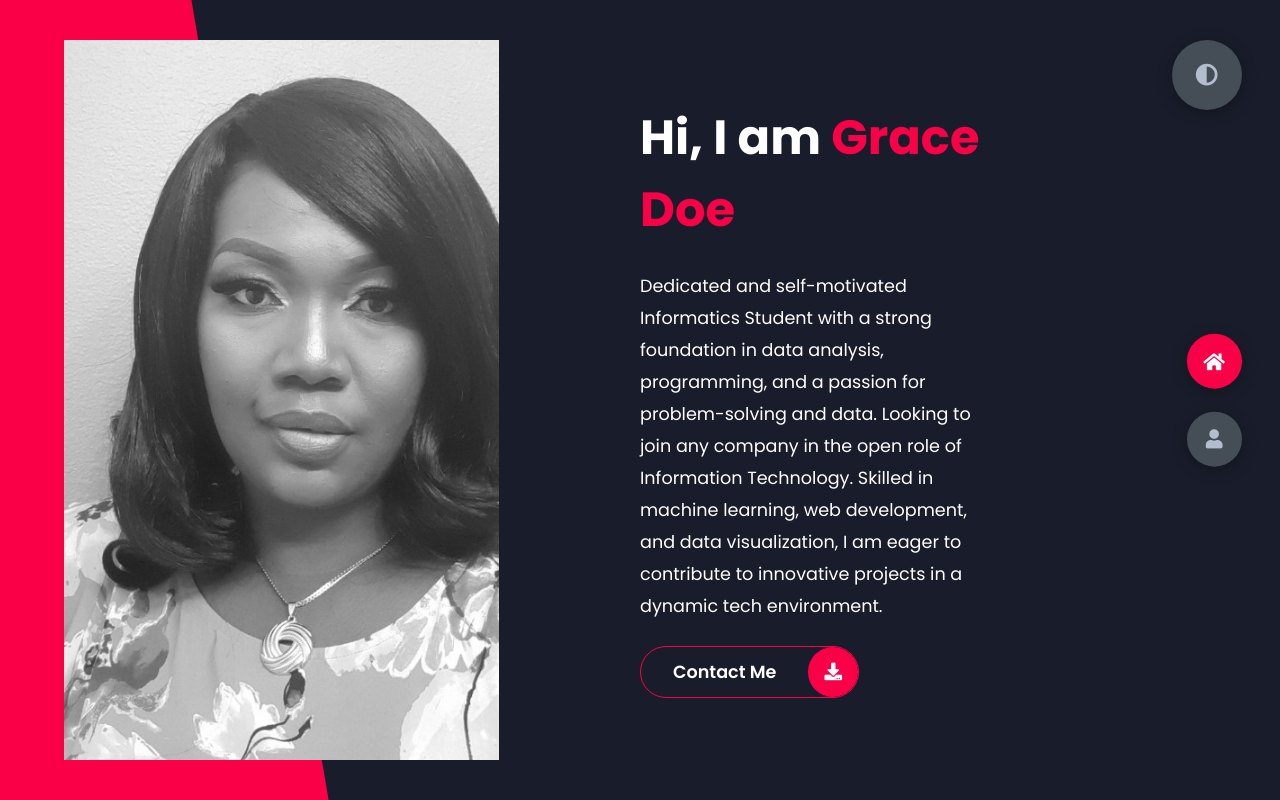
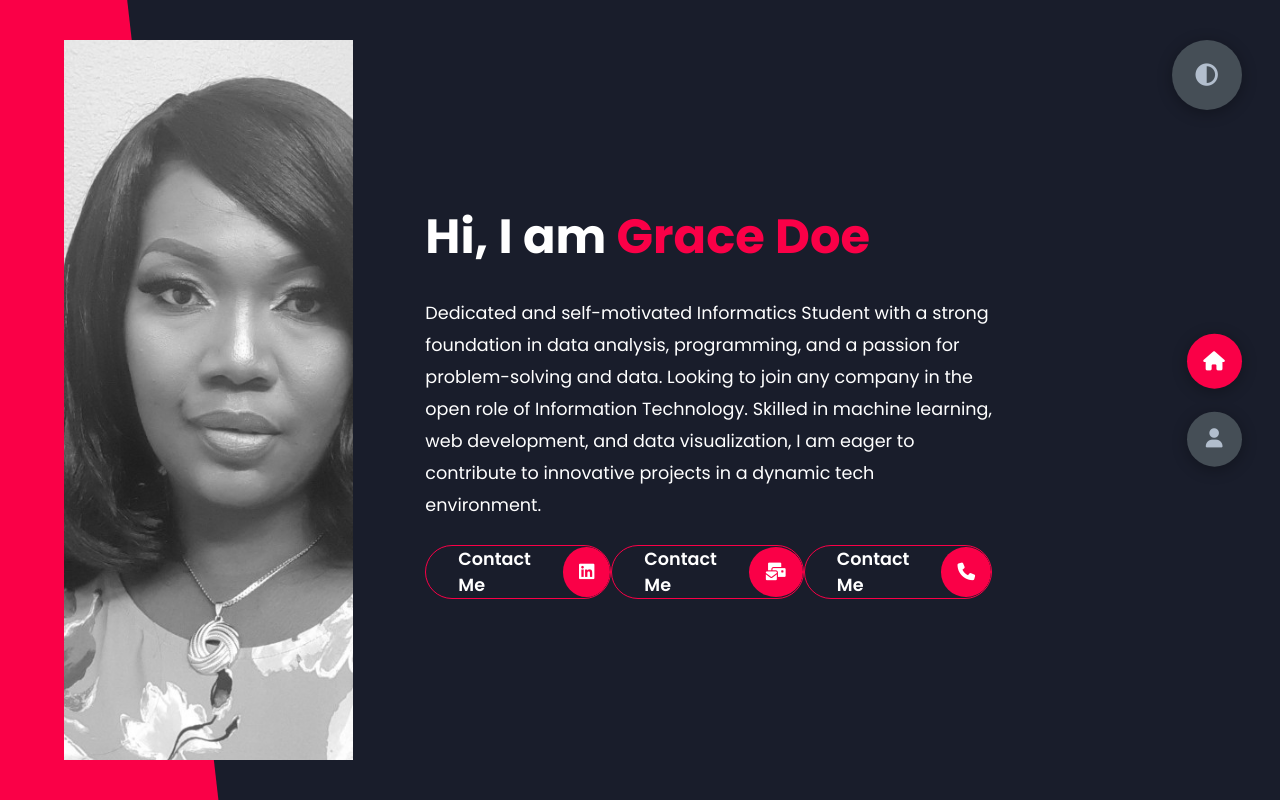
Before and after one commit to Brainaic/brainy, a plain HTML site: page index.html in a window 1280 px wide. Drawn offline with Linux system fonts and the light colour scheme.

Commit message:
changsss

```diff
--- a/index.html
+++ b/index.html
@@ -10,6 +10,7 @@
     <link rel="preconnect" href="https://fonts.gstatic.com" crossorigin>
     <link rel="stylesheet" href="https://cdnjs.cloudflare.com/ajax/libs/font-awesome/5.15.4/css/all.min.css" integrity="sha512-1ycn6IcaQQ40/MKBW2W4Rhis/DbILU74C1vSrLJxCq57o941Ym01SwNsOMqvEBFlcgUa6xLiPY/NS5R+E6ztJQ==" crossorigin="anonymous" referrerpolicy="no-referrer" />
     <link href="https://fonts.googleapis.com/css2?family=Poppins:wght@400;500;600;700;800&display=swap" rel="stylesheet">
+    <script src="https://kit.fontawesome.com/c408a3e18e.js" crossorigin="anonymous"></script>
 </head>
 <body class="main-content">
     <header class="container header active" id="home">
@@ -30,12 +31,27 @@
                     Dedicated and self-motivated Informatics Student with a strong foundation in data analysis, programming, and a passion for problem-solving and data.
                      Looking to join any company in the open role of Information Technology. Skilled in machine learning, web
                      development, and data visualization, I am eager to contribute to innovative projects in a dynamic tech environment.                 </p>
+            <div style="display: grid; grid-template-columns: auto auto auto;">
                 <div class="btn-con">
-                    <a href="https://wa.me/+2348081931764" class="main-btn">
+                    <a href="linkedin.com/in/grace-doe/" class="main-btn">
                         <span class="btn-text">Contact Me</span>
-                        <span class="btn-icon"><i class="fas fa-download"></i></span>
+                        <span class="btn-icon"><i class="fa-brands fa-linkedin"></i></span>
                     </a>
                 </div>
+                <div class="btn-con">
+                    <a href="mailto:gdoe34@gmail.com" class="main-btn">
+                        <span class="btn-text">Contact Me</span>
+                        <span class="btn-icon"><i class="fa-solid fa-envelopes-bulk"></i></span>
+                    </a>
+                </div>
+                <div class="btn-con">
+                    <a href="tel:+13176037007" class="main-btn">
+                        <span class="btn-text">Contact Me</span>
+                        <span class="btn-icon"><i class="fa-solid fa-phone"></i></span>
+                    </a>
+                </div>
+
+            </div>
             </div>
         </div>
     </header>
```
